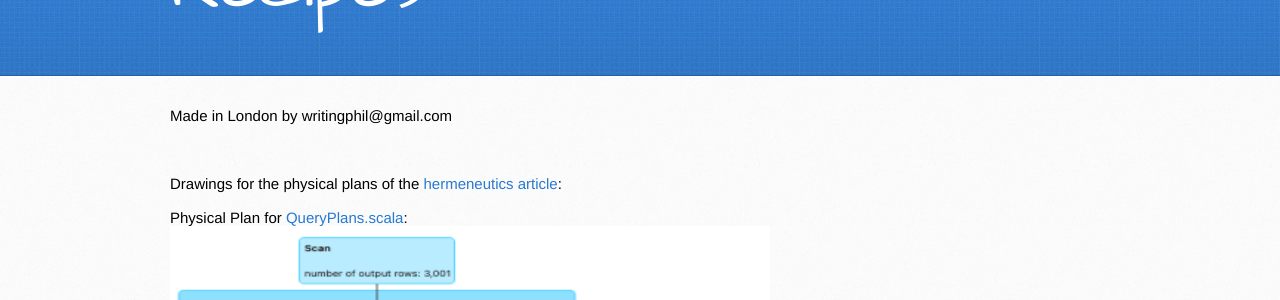
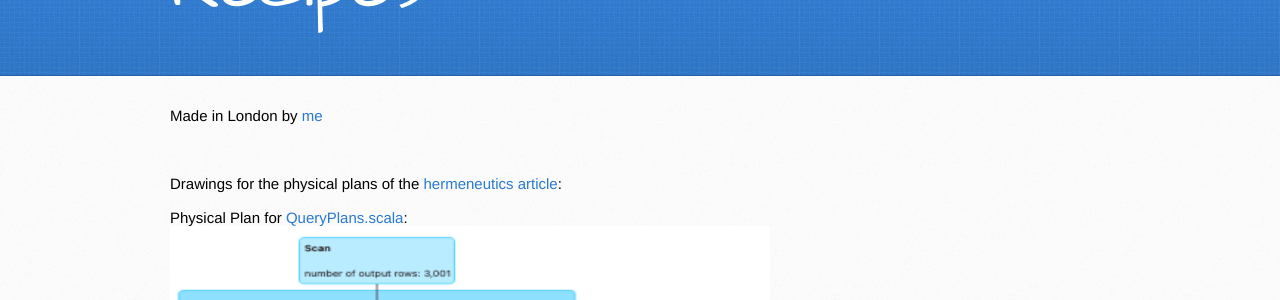
Before and after one commit to g1thubhub/g1thubhub.github.io, a Jekyll site: the page built from twoplans.md, in a window 1280 px wide and 900 px high. Shown: the part 163-463 px from the top of the window. Built offline with Jekyll 4.4.1, drawn with Linux system fonts in a browser that asks for light colours.

Commit message:
Correct typo

```diff
--- a/twoplans.md
+++ b/twoplans.md
@@ -2,7 +2,7 @@
 layout: default
 ---
 
-Made in London by writingphil@gmail.com
+Made in London by [me](https://www.linkedin.com/in/phil-phil-439513182/)
 <br>
 <br>
 <br>
```
